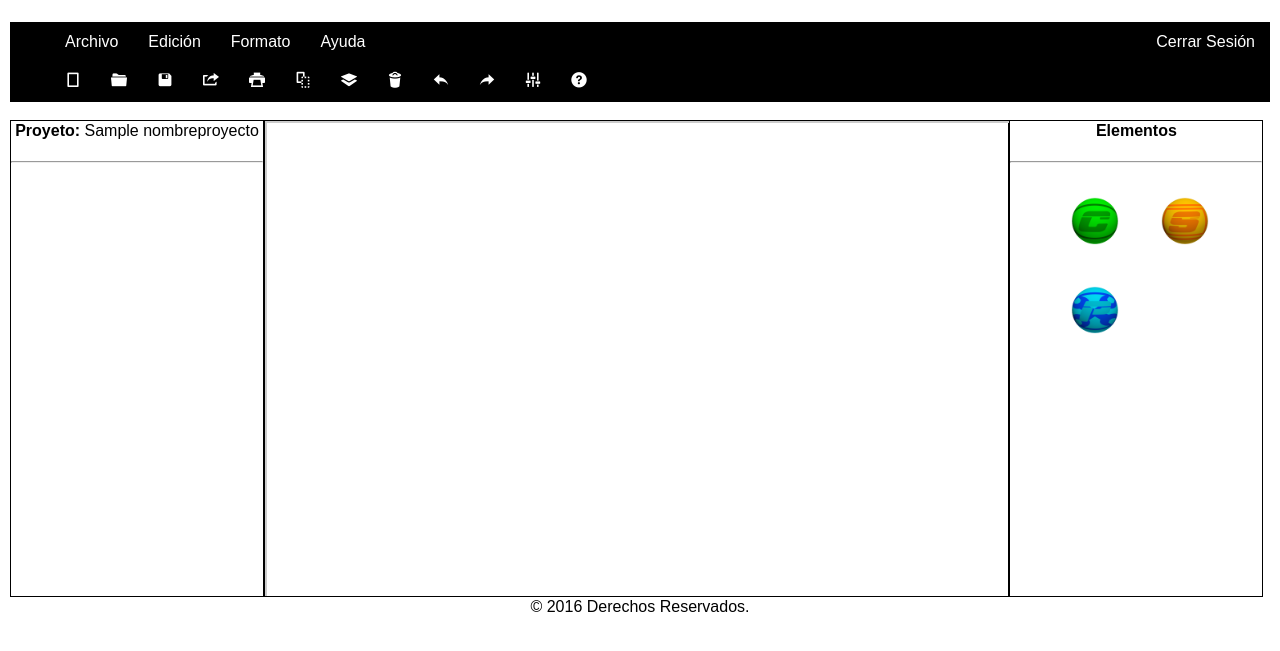
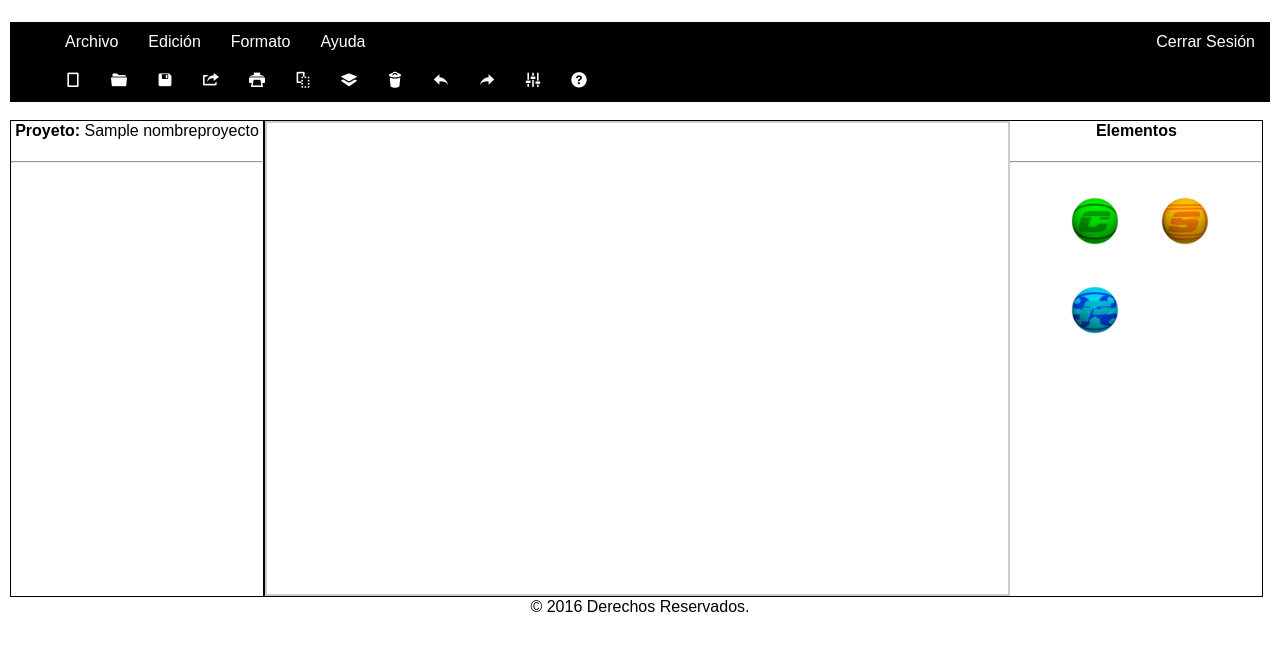
Before and after one commit to danielrparra77/JSONCase, a Django app: template devson/templates/devson/proyecto.html in a window 1280 px wide. Shown: the part 74-725 px from the top of the page. Run offline with Django 3.2, Linux system fonts and the light colour scheme; tables that the repository leaves empty hold one stand-in row (values such as "Sample post"); the template is opened without the code that fills it: values that come from a table or form of the project are taken from there, most other values are stand-ins (such as "Sample title", 1, 10 or a date in 2020); some libraries are stand-ins or nearby versions; some web fonts are replaced.

Commit message:
Merge origin/master
Conflicts:
	JSONCase/__init__.pyc
	JSONCase/settings.py
	JSONCase/settings.pyc
	JSONCase/urls.pyc
	JSONCase/wsgi.pyc
	devson/__init__.pyc
	devson/admin.pyc
	devson/apps.pyc
	devson/cassandraproyect.pyc
	devson/config.pyc
	devson/forms.pyc
	devson/jsonproyect.pyc
	devson/migrations/0001_initial.pyc
	devson/migrations/0002_auto_20151217_1426.pyc
	devson/migrations/0003_auto_20160103_1930.pyc
	devson/migrations/0004_objeto_v_idlocal.pyc
	devson/migrations/0005_auto_20160104_2138.pyc
	devson/migrations/0006_auto_20160105_1832.pyc
	devson/migrations/0007_auto_20160105_1910.pyc
	devson/migrations/0008_auto_20160108_2254.pyc
	devson/migrations/__init__.pyc
	devson/models.pyc
	devson/mongoproyect.pyc
	devson/neo4jproyect.pyc
	devson/sqlproyect.py
	devson/sqlproyect.pyc
	devson/urls.pyc
	devson/views.pyc

```diff
--- a/devson/static/devson/css/styleproyecto.css
+++ b/devson/static/devson/css/styleproyecto.css
@@ -4,7 +4,7 @@ To change this template file, choose Tools | Templates
 and open the template in the editor.
 */
 /*
-    Created on : 18/12/2015, 03:21:56 PM
+    Created on : 18/12/2016, 03:21:56 PM
     Author     : User
 */
 
@@ -35,19 +35,6 @@ and open the template in the editor.
 .ui-widget-contentcomp:hover {
     box-shadow: 2px 2px 19px #AAAAAA;
     cursor: pointer;
-}
-#containment-wrapper {
-    position: absolute;
-    border:2px solid #ccc;
-    width: 56000px;
-    height: 56000px;
-    padding: 10px;
-}
-#divscrollcontainment-wrapper {
-    position: absolute;
-    width: 58.1%;
-    height: 475px;
-    overflow: scroll;
 }
 .nombrenodo {
     text-align: center;
@@ -80,3 +67,19 @@ and open the template in the editor.
     -webkit-box-shadow: 0 0 5px#888;
     box-shadow: 0 0 5px #888;
 }
+
+#containment-wrapper {
+    position: absolute;
+    border:2px solid #ccc;
+    padding: 10px;
+    /**width: 56000px;
+    height: 56000px;**/
+    width: 56.3%;
+    height: 451px;
+}
+/**#divscrollcontainment-wrapper {
+    position: absolute;
+    width: 58.1%;
+    height: 475px;
+    overflow: scroll;
+}**/
```
Lines whose indentation alone changed are shown as unchanged.
